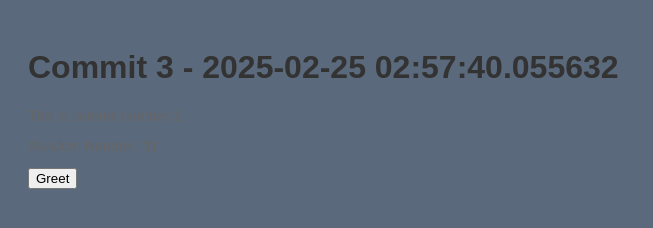
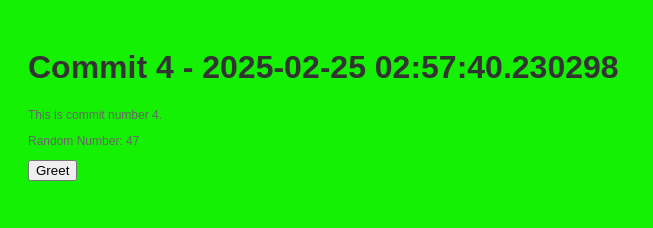
Before and after one commit to legbald0d/myrep-repo-20250225025733, a plain HTML site: page index.html in a window 1280 px wide. Shown: the whole page, without its empty margins (0-653 px from the left). Drawn offline with Linux system fonts and the light colour scheme.

Commit message:
📝 Commit 4 with HTML, CSS, and JS

```diff
--- a/index.html
+++ b/index.html
@@ -2,13 +2,13 @@
     <!DOCTYPE html>
     <html>
     <head>
-        <title>Commit 3 - 2025-02-25 02:57:40.055632</title>
+        <title>Commit 4 - 2025-02-25 02:57:40.230298</title>
         <link rel="stylesheet" href="style.css">
     </head>
     <body>
-        <h1>Commit 3 - 2025-02-25 02:57:40.055632</h1>
-        <p>This is commit number 3.</p>
-        <p>Random Number: 31</p>
+        <h1>Commit 4 - 2025-02-25 02:57:40.230298</h1>
+        <p>This is commit number 4.</p>
+        <p>Random Number: 47</p>
         <button onclick="greet()">Greet</button>
         <script src="script.js"></script>
     </body>
--- a/script.js
+++ b/script.js
@@ -2,4 +2,4 @@
     function greet() {
         alert('Hello from commit ' + commitNumber + '!');
     }
-    var commitNumber = 3;
+    var commitNumber = 4;
--- a/style.css
+++ b/style.css
@@ -1,7 +1,7 @@
 
     body {
         font-family: Arial, sans-serif;
-        background-color: #5a697c;
+        background-color: #15f102;
         padding: 20px;
     }
     h1 {
@@ -9,5 +9,5 @@
     }
     p {
         color: #666;
-        font-size: 14px;
+        font-size: 12px;
     }
```
